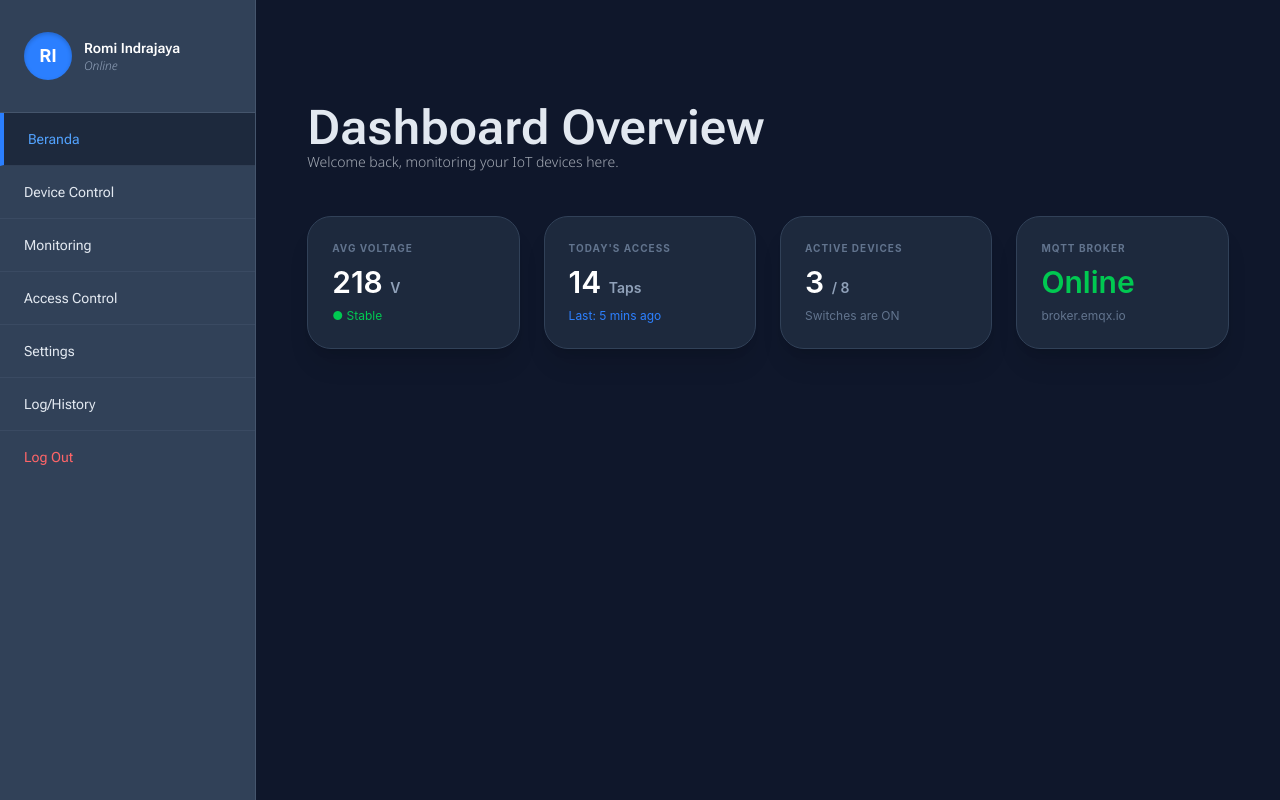
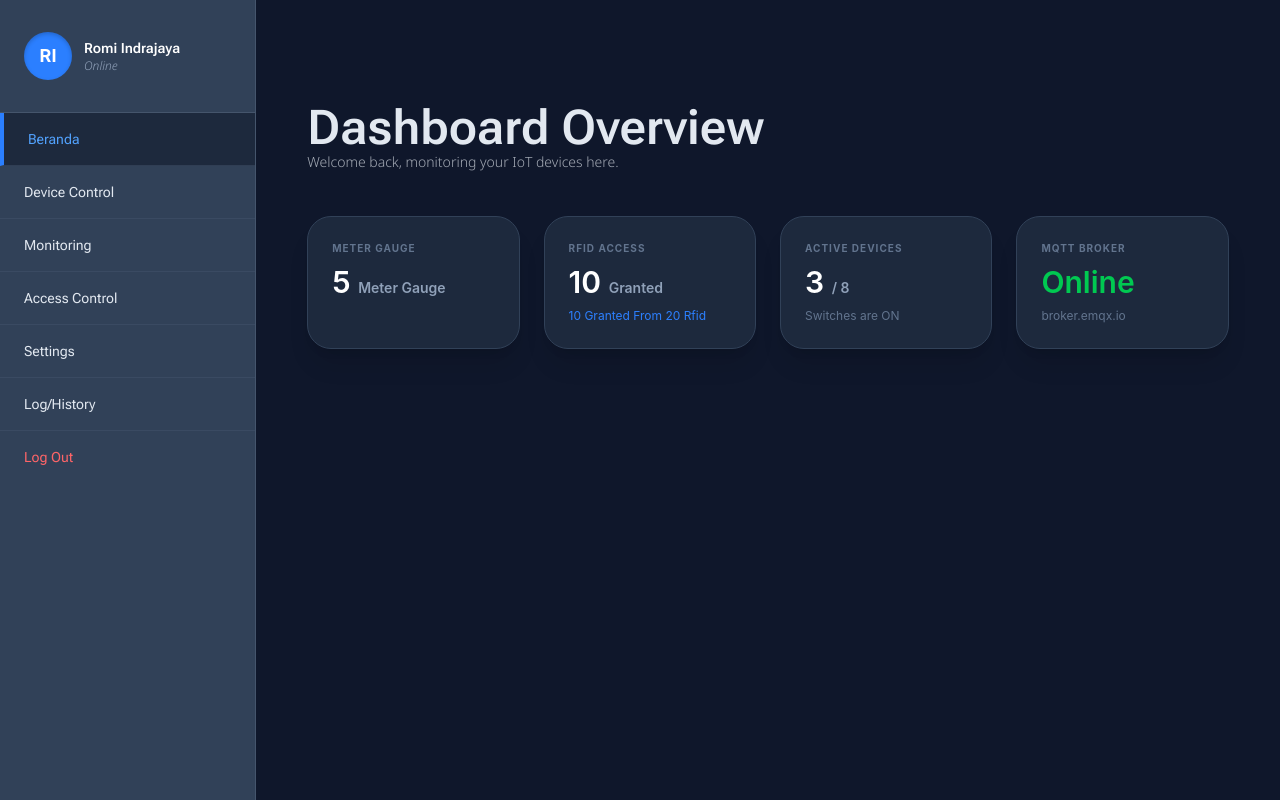
Before and after one commit to Bangun-creature/iot-dashboard, a React (Vite) app: page / in a window 1280 px wide. Built offline with nearby package versions, Linux system fonts and the light colour scheme; a web font is replaced by a local one.

Commit message:
feat:update modify beranda

```diff
--- a/src/App.jsx
+++ b/src/App.jsx
@@ -7,14 +7,20 @@ import AccessControl from "./AccessControl";
 import Settings from "./Settings";
 import History from "./History";
 import LoginPage from "./auth/login/LoginPage";
+import { useState } from "react";
 
 function App() {
+   const [gauges, setGauges] = useState([
+  ]);
+
+  console.log(`Gauges: ${gauges}`)
+
   return (
     // overflow-hidden mencegah double scrollbar pada dashboard
     <Router>
       <Routes>
       <Route path="/login" element={<LoginPage/>} />
-      <Route path="/" element={
+      <Route path="/*" element={
       <div className="w-full h-screen bg-slate-800 lg:grid lg:grid-cols-5 overflow-hidden">
         {/* Navbar tetap di sini agar selalu muncul */}
         <Navbar />
@@ -23,9 +29,9 @@ function App() {
         <main className="lg:col-span-4 h-full overflow-y-auto bg-slate-900">
           <Routes>
 
-            <Route path="/" element={<Hero />} />
+            <Route path="/" element={<Hero gauges={gauges} />} />
             <Route path="/device-control" element={<DeviceControl />} />
-            <Route path="/monitoring" element={<Monitoring />} />
+            <Route path="/monitoring" element={<Monitoring gauges={gauges} setGauges={setGauges} />} />
             <Route path="/access-control" element={<AccessControl />} />
             <Route path="/settings" element={<Settings />} />
             <Route path="/history" element={<History />} />
--- a/src/Hero.jsx
+++ b/src/Hero.jsx
@@ -1,4 +1,5 @@
-export default function Hero() {
+export default function Hero({gauges}) {
+
   return (
     <div className="bg-slate-900 min-h-full pt-20 px-[5%] flex flex-col gap-5">
       {/* Header Content */}
@@ -23,16 +24,22 @@ export default function Hero() {
       <div className="grid grid-cols-1 md:grid-cols-2 lg:grid-cols-4 gap-6 pb-8">
   {/* Card 1: Power Status (Dari Meter Gauge) */}
   <div className="bg-slate-800 p-6 rounded-3xl border border-slate-700 shadow-xl">
-    <p className="text-slate-500 text-[10px] font-bold uppercase tracking-widest">Avg Voltage</p>
-    <h2 className="text-3xl font-semibold text-white mt-2">218 <span className="text-sm text-slate-400">V</span></h2>
-    <div className="mt-2 text-xs text-green-500">● Stable</div>
+    <p className="text-slate-500 text-[10px] font-bold uppercase tracking-widest">Meter Gauge</p>
+    <h2 className="text-3xl font-semibold text-white mt-2">5 <span className="text-sm text-slate-400">Meter Gauge</span></h2>
+    <div className="mt-2 text-xs">
+      <ul>
+      {gauges.map((item, index)=>(
+        <li key={index} className="text-slate-400">{index + 1}. {item.name}</li>
+      ))}
+      </ul>
+    </div>
   </div>
 
   {/* Card 2: Security Status (Dari RFID) */}
   <div className="bg-slate-800 p-6 rounded-3xl border border-slate-700 shadow-xl">
-    <p className="text-slate-500 text-[10px] font-bold uppercase tracking-widest">Today's Access</p>
-    <h2 className="text-3xl font-semibold text-white mt-2">14 <span className="text-sm text-slate-400">Taps</span></h2>
-    <div className="mt-2 text-xs text-blue-500">Last: 5 mins ago</div>
+    <p className="text-slate-500 text-[10px] font-bold uppercase tracking-widest">RFID Access</p>
+    <h2 className="text-3xl font-semibold text-white mt-2">10 <span className="text-sm text-slate-400">Granted</span></h2>
+    <div className="mt-2 text-xs text-blue-500">10 Granted From 20 Rfid</div>
   </div>
 
   {/* Card 3: Active Switches (Dari Buttons) */}
--- a/src/History.jsx
+++ b/src/History.jsx
@@ -123,7 +123,7 @@ export default function History() {
                   <tr key={index} className="hover:bg-slate-700/30 transition-all">
                     <td className="px-8 py-5 font-mono text-xs text-slate-500">{item.updated_at}</td>
                     <td className="px-8 py-5 font-semibold text-slate-200">{item.username}<span className="block text-[10px] font-mono text-slate-500">{item.rfid_code}</span></td>
-                    <td className="px-8 py-5"><span className={`${item.status == "true" ? "bg-green-500/10 text-green-500" : "bg-slate-100 text-red-500"} px-3 py-1 rounded-full text-[10px] font-bold`}>{item.status == "true" ? "GRANTED" : "FALSE"}</span></td>
+                    <td className="px-8 py-5"><span className={`${item.status == "true" ? "bg-slate-100 text-green-500" : "bg-slate-100 text-red-500"} px-3 py-1 rounded-full text-[10px] font-bold`}>{item.status == "true" ? "GRANTED" : "FALSE"}</span></td>
                   </tr>
                 ))}
               </tbody>
--- a/src/Monitoring.jsx
+++ b/src/Monitoring.jsx
@@ -4,10 +4,9 @@ import axios from 'axios';
 import ConfigurationMeterGauge from './ConfigurationMeterGauge';
 import mqtt from 'mqtt';
 
-export default function Monitoring() {
-  // State untuk daftar sensor (Gauge)
-  const [gauges, setGauges] = useState([
-  ]);
+export default function Monitoring({gauges, setGauges}) {
+  // State untuk daftar sensor (Gauge) ada di atas (APP)
+
 
   const [isOpenModal, setIsOpenModal] = useState(false);
   const [isConfigurationOpen, setIsConfigurationOpen] = useState(false);
--- a/src/Settings.jsx
+++ b/src/Settings.jsx
@@ -47,10 +47,6 @@ export default function Settings() {
                   <label className="text-slate-500 text-[10px] font-bold uppercase ml-1 tracking-widest">Port</label>
                   <input type="number" defaultValue="1883" className="bg-slate-900 border border-slate-700 rounded-xl p-4 text-white focus:border-blue-500 outline-none transition-all font-mono text-sm" />
                 </div>
-                <div className="md:col-span-2 flex flex-col gap-2">
-                  <label className="text-slate-500 text-[10px] font-bold uppercase ml-1 tracking-widest">Base Topic</label>
-                  <input type="text" defaultValue="unnes/iot/device-01" className="bg-slate-900 border border-slate-700 rounded-xl p-4 text-white focus:border-blue-500 outline-none transition-all font-mono text-sm" />
-                </div>
               </div>
             </div>
           )}
--- a/src/auth/login/LoginPage.jsx
+++ b/src/auth/login/LoginPage.jsx
@@ -3,7 +3,7 @@ export default function LoginPage(){
         <div className="grid px-[5%]">
             <div className="mx-auto w-full mt-20 bg-slate-900 rounded-lg p-4 flex flex-col gap-8 md:w-sm">
                 <div className="flex flex-col gap-2">
-                <h1 className="text-5xl text-slate-100 font-light font-robotoflex">Welcome Back to Iot Dahsboard Website</h1>
+                <h1 className="text-5xl text-slate-100 font-medium font-robotoflex">Welcome Back to Iot Dahsboard Website</h1>
                 <p className="text-xs text-slate-300 font-light font-notosans">Lorem ipsum dolor sit amet consectetur adipisicing elit. Provident, minima.</p>
                 </div>
                 <div className="flex flex-col gap-2">
@@ -15,7 +15,7 @@ export default function LoginPage(){
                         <label htmlFor="" className="text-xs text-slate-100 font-notosans font-light">Password</label>
                         <input type="text" placeholder="input your password" className="bg-slate-500 text-slate-100 px-3 py-2 rounded-lg text-sm focus:outline-slate-300/20" />
                     </div>
-                    <button className="bg-blue-600 p-2 rounded-lg font-notosans font-medium text-slate-100 text-sm mt-6">Login</button>
+                    <button className="bg-blue-600 p-2 rounded-lg font-notosans font-medium text-slate-100 text-sm mt-6 cursor-pointer hover:scale-[1.02] transition duration-200">Login</button>
                 </div>
             </div>
         </div>
```
